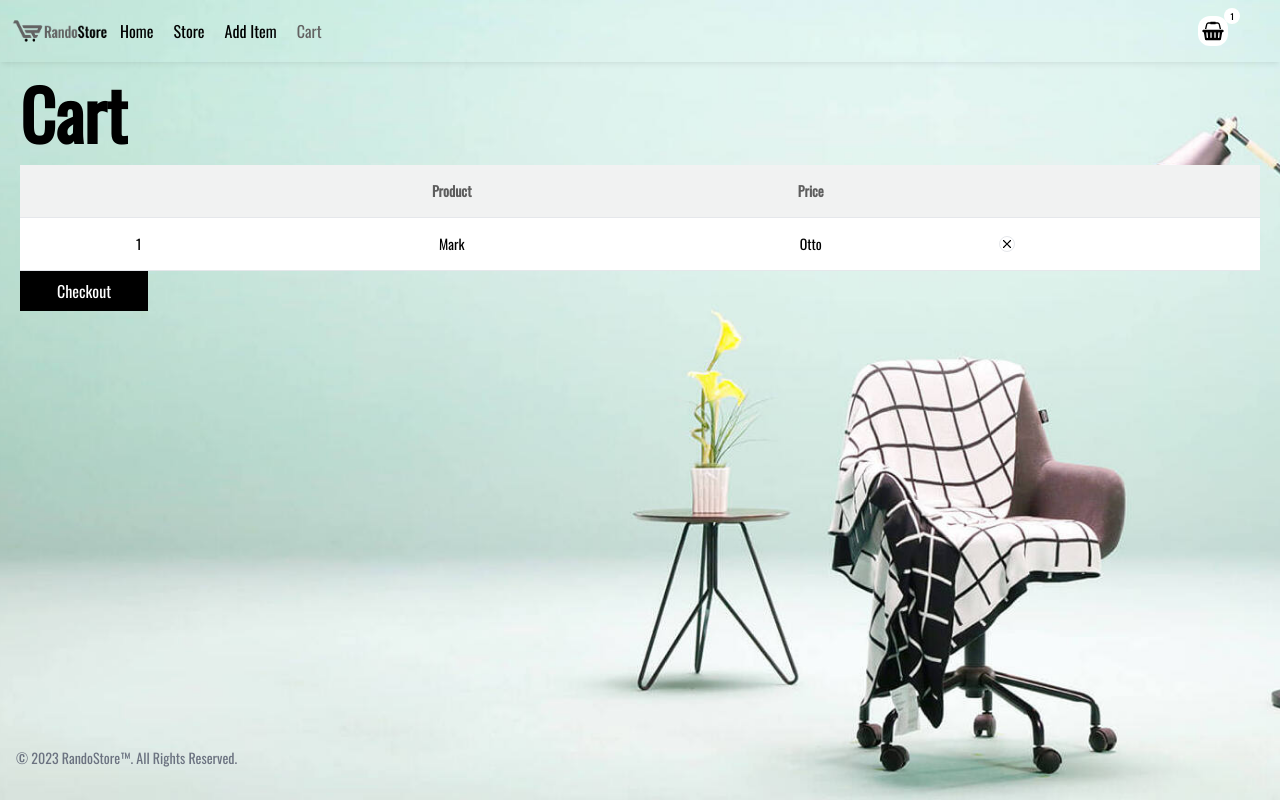
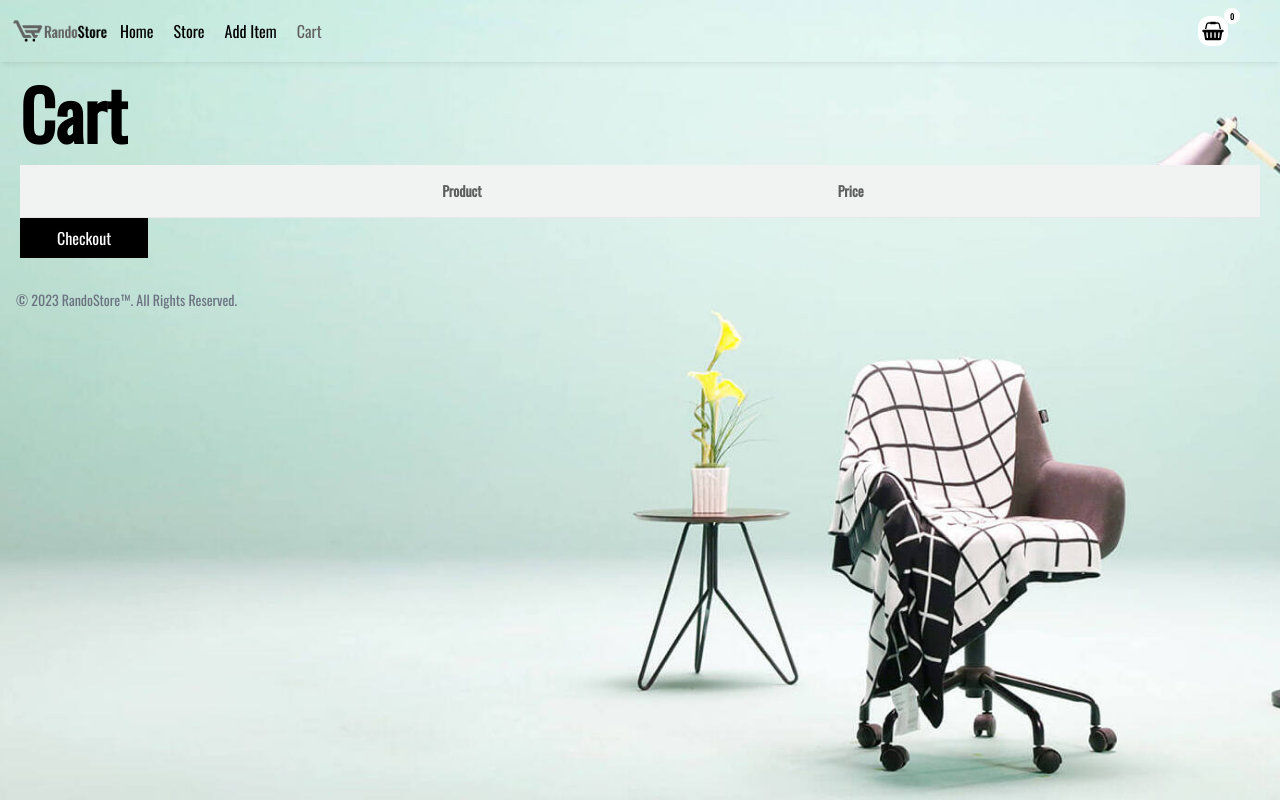
Before and after one commit to MuhammadIsrarKhan/Frontend-Task, a React (Vite) app in the folder frontend/: page /cart in a window 1280 px wide. Built offline with nearby package versions, Linux system fonts and the light colour scheme; what tw-elements would draw is missing.

Commit message:
manage cart with redux toolkit

```diff
--- a/frontend/package.json
+++ b/frontend/package.json
@@ -10,10 +10,12 @@
     "preview": "vite preview"
   },
   "dependencies": {
+    "@reduxjs/toolkit": "^1.9.7",
     "@tanstack/react-query": "^5.0.0",
     "axios": "^1.5.1",
     "react": "^18.2.0",
     "react-dom": "^18.2.0",
+    "react-redux": "^8.1.3",
     "react-router-dom": "^6.17.0",
     "sonner": "^1.0.3",
     "tw-elements": "^1.0.0",
--- a/frontend/src/App.jsx
+++ b/frontend/src/App.jsx
@@ -10,9 +10,10 @@ import Cart from "./pages/Cart";
 function App() {
   return (
     <div
-      className="bg-cover overflow-x-hidden t-1 bg-center bg-no-repeat object-cover h-[100vh] w-[100vw] relative"
+      className="bg-cover overflow-x-hidden t-1 bg-center bg-no-repeat object-cover h-[100vh] w-[100vw] relative flex flex-col"
       style={{ backgroundImage: `url(${HeroImg})` }}
     >
+      <div className="flex-grow-1">
         <Header />
         <Routes>
           <Route exact path="/" Component={Home} />
@@ -20,8 +21,8 @@ function App() {
           <Route exact path="/add-item" Component={AddItem} />
           <Route exact path="/cart" Component={Cart} />
         </Routes>
-      <div className="absolute bottom-0">
-
+      </div>
+      <div className="self-start">
         <Footer />
       </div>
     </div>
--- a/frontend/src/components/Card.jsx
+++ b/frontend/src/components/Card.jsx
@@ -2,15 +2,24 @@ import Logo from "@/assets/images/RandoStore.png";
 import cart from "@/assets/cart.svg";
 import { useEffect, useState } from "react";
 import { getImageSrc } from "../utils";
+import { useDispatch, useSelector } from "react-redux";
+import { addToCart } from "../store/storeSlice";
+import { toast } from "sonner";
 
 const Card = ({ item }) => {
+  // const cartItems = useSelector(state => state.store.items)
+  const dispatch = useDispatch()
   const img = getImageSrc(item?.img)
   return (
-    <div className="w-80 h-96 m-8  max-w-sm bg-[#F1F3F2] flex flex-col items-center relative">
+    <div className="w-80 h-96 m-8  max-w-sm bg-[#F1F3F2] flex flex-col items-center relative overflow-hidden">
       <img
+      onClick={() => {
+        dispatch(addToCart(item))
+        toast.success("Item Added Successfully")
+      }}
         src={cart}
         alt="cart"
-        className="w-[30px] h-[30px] bg-white p-1 rounded-xl absolute top-5 right-5"
+        className="w-[30px] h-[30px] bg-white p-1 rounded-xl absolute top-5 right-5 cursor-pointer"
       />
       <div className="h-72 flex items-center justify-center px-8">
         <img
--- a/frontend/src/components/CreateITem.jsx
+++ b/frontend/src/components/CreateITem.jsx
@@ -71,7 +71,7 @@ const CreateItem = () => {
       mutate()
     })
     .catch((validationError) => {
-      toast.error('Please fill the form with valid values');
+      toast.error('Please fill the form with valid inputs');
     });
   };
   return (
@@ -140,7 +140,7 @@ const CreateItem = () => {
 
       <button
         type="submit"
-        className="text-white mt-8 bg-[#B3D7C9] hover:bg-[#8ee8c6] focus:ring-4 focus:outline-none focus:ring-blue-300 font-medium rounded-lg text-sm w-full  px-5 py-2.5 text-center dark:bg-blue-600 dark:hover:bg-blue-700 dark:focus:ring-blue-800"
+        className="text-white mt-8 bg-[#B3D7C9] hover:bg-[#8ee8c6] focus:ring-4 focus:outline-none focus:ring-[#8ee8c6] font-medium rounded-lg text-sm w-full  px-5 py-2.5 text-center"
       >
         Create
       </button>
--- a/frontend/src/components/Header.jsx
+++ b/frontend/src/components/Header.jsx
@@ -3,7 +3,9 @@ import { Collapse, Dropdown, initTE, Sidenav } from "tw-elements";
 import Logo from "@/assets/images/RandoStore.png";
 import { Link, NavLink } from "react-router-dom";
 import cart from "@/assets/cart.svg";
+import { useSelector } from "react-redux";
 const Header = () => {
+  const cartItems = useSelector((state) => state.store.items);
   useEffect(() => {
     initTE({ Collapse, Dropdown, Sidenav });
   });
@@ -107,16 +109,18 @@ const Header = () => {
               </li>
             </ul>
           </div>
-          <div class="relative flex items-center mr-10">
+          <Link to='/cart' class="relative flex items-center mr-10">
             <img
               src={cart}
               alt="cart"
               className="w-[30px] h-[30px] bg-white p-1 rounded-xl"
             />
             <div className="bg-white rounded-full w-4 h-4 flex items-center justify-center absolute -right-3 -top-2">
-              <small className="text-[8px] font-semibold">1</small>
+              <small className="text-[8px] font-semibold">
+                {cartItems.length}
+              </small>
             </div>
-          </div>
+          </Link>
         </div>
       </nav>
     </>
--- a/frontend/src/main.jsx
+++ b/frontend/src/main.jsx
@@ -4,15 +4,19 @@ import App from "./App.jsx";
 import "./main.css";
 import { BrowserRouter } from "react-router-dom";
 import { QueryClient, QueryClientProvider } from "@tanstack/react-query";
-import { Toaster } from 'sonner';
+import { Toaster } from "sonner";
+import { Provider } from "react-redux";
+import { store } from "./store/store.js";
 
 const queryClient = new QueryClient();
 
 ReactDOM.createRoot(document.getElementById("root")).render(
+  <Provider store={store}>
     <BrowserRouter>
       <QueryClientProvider client={queryClient}>
         <App />
       </QueryClientProvider>
       <Toaster />
     </BrowserRouter>
+  </Provider>
 );
--- a/frontend/src/pages/Cart.jsx
+++ b/frontend/src/pages/Cart.jsx
@@ -1,5 +1,11 @@
 import CrossIcon from "@/assets/crossIcon.svg";
+import { useDispatch, useSelector } from "react-redux";
+import { getImageSrc } from "../utils";
+import { removeFromCart } from "../store/storeSlice";
+import { toast } from "sonner";
 const Cart = () => {
+  const items = useSelector((state) => state.store.items);
+  const dispatch = useDispatch();
   return (
     <div className="px-5">
       <h1>Cart</h1>
@@ -8,7 +14,7 @@ const Cart = () => {
           <div class="inline-block min-w-full sm:px-6 lg:px-8">
             <div class="overflow-hidden flex flex-row">
               <table class="min-w-full text-center text-sm font-light">
-                <thead class="border-b bg-[#F1F2F2] font-medium text-[#5E5E5E] dark:border-neutral-500 dark:bg-neutral-900">
+                <thead class="border-b bg-[#F1F2F2] font-medium text-[#5E5E5E]">
                   <tr>
                     <th scope="col" class=" px-6 py-4"></th>
                     <th scope="col" class=" px-6 py-4">
@@ -21,25 +27,43 @@ const Cart = () => {
                   </tr>
                 </thead>
                 <tbody>
-                  <tr class="border-b dark:border-neutral-500">
-                    <td class="whitespace-nowrap  px-6 py-4 font-medium">1</td>
-                    <td class="whitespace-nowrap  px-6 py-4">Mark</td>
-                    <td class="whitespace-nowrap  px-6 py-4">Otto</td>
+                  {items.map((item) => (
+                    <tr class="border-b dark:border-neutral-500" key={item?.id}>
+                      <td class="whitespace-nowrap  px-6 py-4 font-medium flex items-center justify-center">
+                        <img
+                          src={getImageSrc(item?.img)}
+                          className="w-32 h-32"
+                        />
+                      </td>
+                      <td class="whitespace-nowrap  px-6 py-4">{item?.name}</td>
+                      <td class="whitespace-nowrap  px-6 py-4">
+                        {item?.price}
+                      </td>
                       <td class="whitespace-nowrap  px-6 py-4">
                         <img
+                          onClick={() => dispatch(removeFromCart(item?.id))}
                           src={CrossIcon}
                           alt=""
                           className="w-4 h-4 border rounded-full cursor-pointer"
                         />
                       </td>
                     </tr>
+                  ))}
                 </tbody>
               </table>
             </div>
           </div>
         </div>
       </div>
-      <button className="w-32 bg-black text-white py-2">Checkout</button>
+      <button
+      disabled={items.length == 0}
+      className={`${
+        items.length <= 0 && 'cursor-not-allowed'
+      } w-32 bg-black text-white py-2`}
+        onClick={() => toast.success("🛍️ Thank You for Shopping with Us! 🛒")}
+      >
+        Checkout
+      </button>
     </div>
   );
 };
--- a/frontend/src/pages/Store.jsx
+++ b/frontend/src/pages/Store.jsx
@@ -8,14 +8,10 @@ const Store = () => {
     queryKey: ["products"],
     queryFn: () => fetchRequest("items"),
   });
-
-  console.log("====================================");
-  console.log(data, isLoading);
-  console.log("====================================");
   return (
     <div className="flex w-full flex-wrap">
       {data?.map((item) => (
-        <Card item={item} />
+        <Card item={item} key={item?.id} />
       ))}
     </div>
   );
--- /dev/null
+++ b/frontend/src/store/store.js
@@ -0,0 +1,8 @@
+import { configureStore } from '@reduxjs/toolkit'
+import storeSlice from './storeSlice'
+
+export const store = configureStore({
+  reducer: {
+    store: storeSlice,
+  },
+})
--- /dev/null
+++ b/frontend/src/store/storeSlice.js
@@ -0,0 +1,37 @@
+import { createSlice } from "@reduxjs/toolkit";
+
+const initialState = {
+  items: localStorage.getItem("cartItems")
+    ? JSON.parse(localStorage.getItem("cartItems"))
+    : [],
+};
+
+export const storeSlice = createSlice({
+  name: "store",
+  initialState,
+  reducers: {
+    addToCart: (state, action) => {
+      const updatedItems = [...state.items, action.payload];
+      localStorage.setItem("cartItems", JSON.stringify(updatedItems));
+      state.items = updatedItems
+    },
+
+    removeFromCart: (state,action) => {
+        const updatedItems = state.items.filter(
+          (item) => item.id !== action.payload
+        );
+        localStorage.setItem("cartItems", JSON.stringify(updatedItems));
+        state.items = updatedItems
+    },
+    clearCart: (state) => {
+      localStorage.removeItem("cartItems");
+      state.items = []
+    },
+  },
+});
+
+// Action creators are generated for each case reducer function
+export const { addToCart, removeFromCart, clearCart } =
+  storeSlice.actions;
+
+export default storeSlice.reducer;
```
Also changed, not shown: 1 other file (tests, documents, lock files or other folders). Lines whose indentation alone changed are shown as unchanged.
